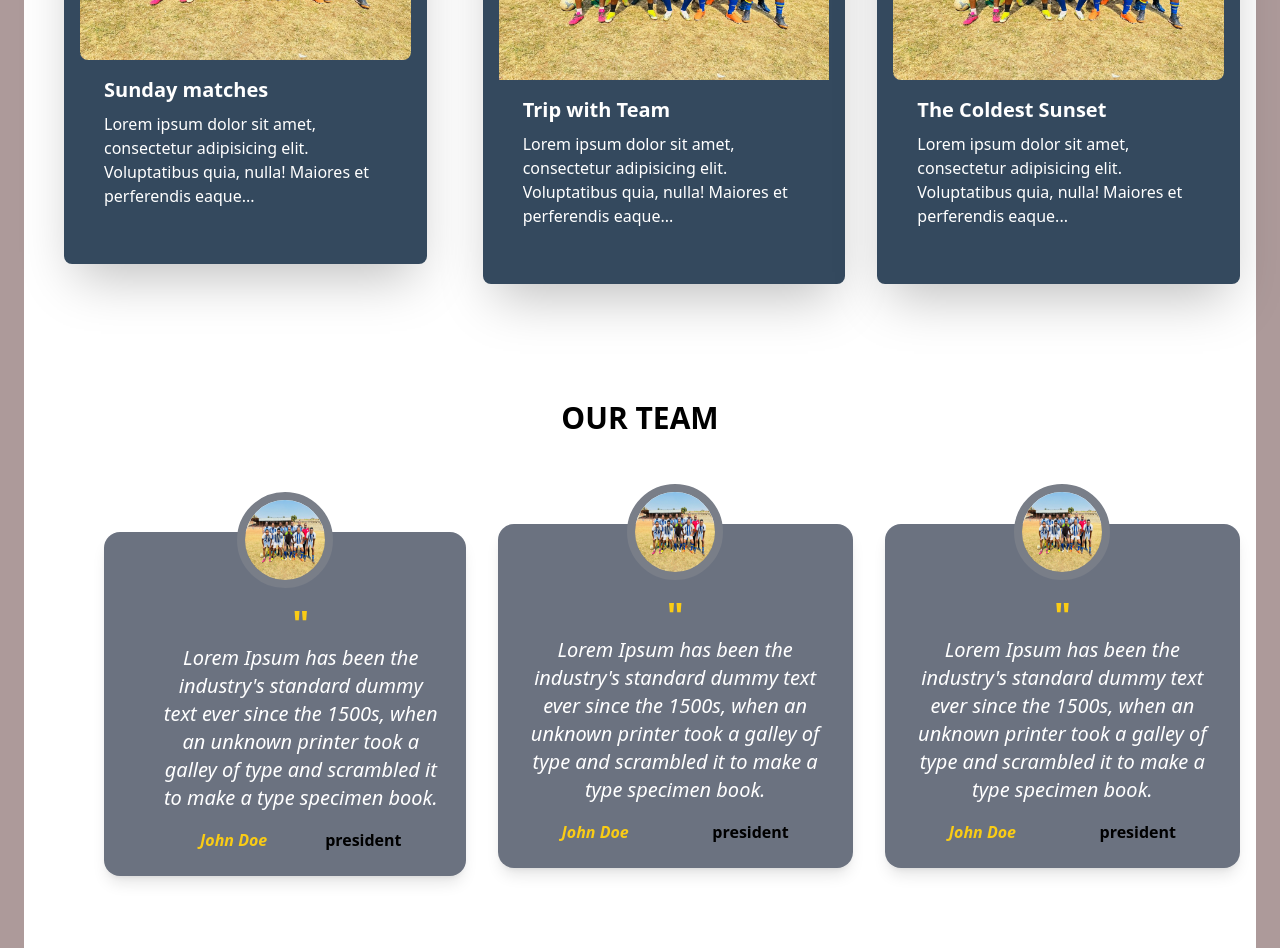
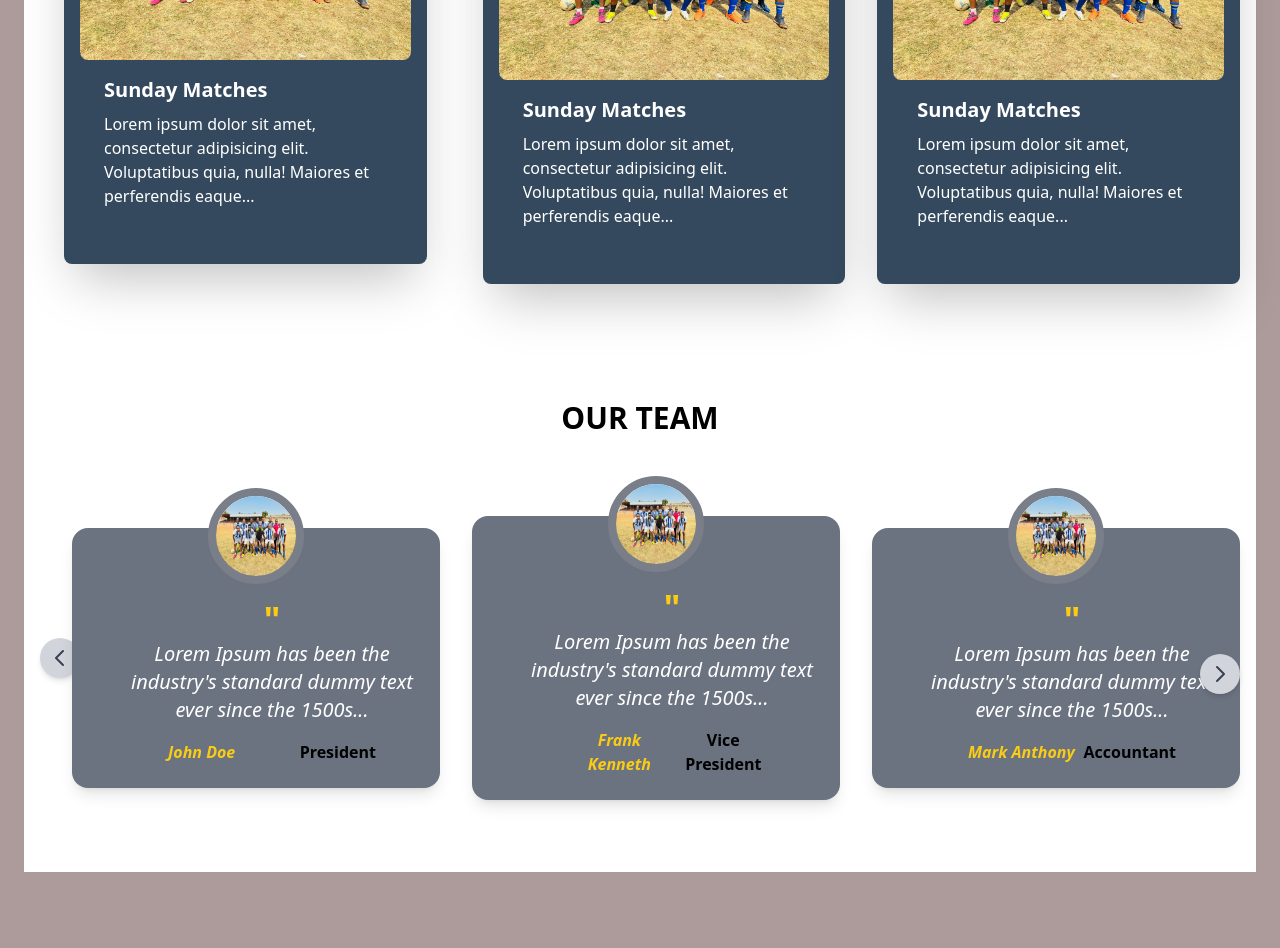
Before and after one commit to Habihirwe/Alumni-football-fn, a React (Vite) app in the folder my-app/: page / in a window 1280 px wide. Shown: the part 3460-4408 px from the top of the page. After the commit the page ends 4332 px from the top, so only its background shows below. Built offline with nearby package versions, Linux system fonts and the light colour scheme; a web font is replaced by a local one.

Commit message:
adding maps

```diff
--- a/my-app/src/components/Activities.jsx
+++ b/my-app/src/components/Activities.jsx
@@ -1,71 +1,58 @@
 import React from "react";
 import bk from "../assets/images/bk.jpeg";
 
-
 function Activities() {
+  const latestActivities = [
+    {
+      image: bk,
+      topic: "Sunday Matches",
+      description:
+        "Lorem ipsum dolor sit amet, consectetur adipisicing elit. Voluptatibus quia, nulla! Maiores et perferendis eaque...",
+    },
+    {
+      image: bk,
+      topic: "Sunday Matches",
+      description:
+        "Lorem ipsum dolor sit amet, consectetur adipisicing elit. Voluptatibus quia, nulla! Maiores et perferendis eaque...",
+    },
+    {
+      image: bk,
+      topic: "Sunday Matches",
+      description:
+        "Lorem ipsum dolor sit amet, consectetur adipisicing elit. Voluptatibus quia, nulla! Maiores et perferendis eaque...",
+    },
+  ];
   return (
     <div className=" bg-white ml-6 mr-6 px-4 py-10 z-40 ">
       <h1 className="font-bold text-black text-center text-3xl pb-4">
         ACTIVITIES
       </h1>
       <div>
-         <div className=" flex md:space-x-8 md:justify-center  md:flex-row  flex-col pt-4 space-y-4 py-8 items-center">
-        <div class="max-w-sm overflow-hidden shadow-2xl bg-[#34495E] ml-6 mr-6 px-4 py-10 z-40  mb-6 rounded-lg  ">
+        <div className=" flex md:space-x-8 md:justify-center  md:flex-row  flex-col pt-4 space-y-4 py-8 items-center ">
+          {latestActivities.map((activity, index) => (
+            <div
+              key={index}
+              class="max-w-sm overflow-hidden shadow-2xl bg-[#34495E] ml-6 mr-6 px-4 py-10 z-40  mb-6 rounded-lg  "
+            >
               <img
-            src={bk}
-            alt="Sunset in the mountains"
-            className="object-cover w-full rounded-lg transition ease-in-out delay-150  hover:-translate-y-1 hover:scale-110 duration-1000"
-          />
-          <div class="px-6 py-4">
-            <div class="font-bold text-xl mb-2 text-white">Sunday matches </div>
-            <p class="text-white text-base  overflow-hidden">
-              <a href="" className="hover:underline">
-                {" "}
-                Lorem ipsum dolor sit amet, consectetur adipisicing elit.
-                Voluptatibus quia, nulla! Maiores et perferendis eaque...
-              </a>
-            </p>
-          </div>
-        </div>
-        <div class="max-w-sm overflow-hidden shadow-2xl bg-[#34495E] ml-6 mr-6 px-4 py-10 z-40  mb-6 rounded-lg  mt-4 ">
-          <img
-            src={bk}
-            alt="Sunset in the mountains"
-            className="object-cover w-full transition ease-in-out delay-150  hover:-translate-y-1 hover:scale-110 duration-1000"
-          />
-          <div class="px-6 py-4">
-            <div class="font-bold text-xl mb-2 text-white">Trip with Team</div>
-            <p class="text-white text-base  overflow-hidden">
-              <a href="" className="hover:underline">
-                {" "}
-                Lorem ipsum dolor sit amet, consectetur adipisicing elit.
-                Voluptatibus quia, nulla! Maiores et perferendis eaque...
-              </a>
-            </p>
-          </div>
-        </div>
-        <div class="max-w-sm overflow-hidden shadow-2xl bg-[#34495E] ml-6 mr-6 px-4 py-10 z-40  mb-6 rounded-lg  mt-4 ">
-          <img
-            src={bk}
+                src={activity.image}
                 alt="Sunset in the mountains"
                 className="object-cover w-full rounded-lg transition ease-in-out delay-150  hover:-translate-y-1 hover:scale-110 duration-1000"
               />
               <div class="px-6 py-4">
                 <div class="font-bold text-xl mb-2 text-white">
-              The Coldest Sunset
+                  {activity.topic}{" "}
                 </div>
                 <p class="text-white text-base  overflow-hidden">
                   <a href="" className="hover:underline">
-                {" "}
-                Lorem ipsum dolor sit amet, consectetur adipisicing elit.
-                Voluptatibus quia, nulla! Maiores et perferendis eaque...
+                    {activity.description}
                   </a>
                 </p>
               </div>
             </div>
+          ))}
         </div>
       </div>
-
     </div>
   );
 }
--- a/my-app/src/components/Team.jsx
+++ b/my-app/src/components/Team.jsx
@@ -2,84 +2,84 @@ import React from "react";
 import bk from "../assets/images/bk.jpeg";
 
 function Team() {
+    const teamMembers = [
+        {
+          name: "John Doe",
+          position: "President",
+          image: bk,
+          description: "Lorem Ipsum has been the industry's standard dummy text ever since the 1500s...",
+        },
+        {
+          name: "Frank Kenneth",
+          position: "Vice President",
+          image: bk,
+          description: "Lorem Ipsum has been the industry's standard dummy text ever since the 1500s...",
+        },
+        {
+          name: "Mark Anthony",
+          position: "Accountant",
+          image: bk,
+          description: "Lorem Ipsum has been the industry's standard dummy text ever since the 1500s...",
+        },
+
+      ];
+
   return (
     <div className=" bg-white ml-6 mr-6 px-4 py-10 z-40  ">
          <h1 className="font-bold text-black text-center text-3xl pb-4">
          OUR TEAM
       </h1>
-       <div className=" flex md:space-x-8 md:justify-center  md:flex-row  flex-col pt-4 space-y-4 py-8 items-center mt-8">
-        <div className="max-w-sm bg-[#6B7280] rounded-2xl shadow-lg p-6 space-x-8 ml-16 mt-8">
+       <div className=" flex md:space-x-8  justify-center space-x-6 relative  md:justify-center  md:flex-row  flex-col pt-4 space-y-4 py-8 items-center mt-8">
+       <button className="absolute left-0 top-1/2 transform -translate-y-1/2 bg-gray-300 p-2 rounded-full shadow-md hover:bg-gray-400 " >
+          <svg
+            xmlns="http://www.w3.org/2000/svg"
+            fill="none"
+            viewBox="0 0 24 24"
+            strokeWidth={2}
+            stroke="currentColor"
+            className="w-6 h-6 text-gray-700"
+          >
+            <path strokeLinecap="round" strokeLinejoin="round" d="M15 19l-7-7 7-7" />
+          </svg>
+        </button>
+        {
+            teamMembers.map((member,index)=>(
+            <div key={index} className="max-w-sm bg-[#6B7280] rounded-2xl shadow-lg p-6 space-x-8 ml-16 mt-8 relative mx-4">
                 <div className="flex justify-center -mt-16">
                   <img
                     className="w-24 h-24 rounded-full border-8 border-[#797E88]"
-              src={bk}
+                    src={member.image}
                     alt="Profile Image"
                   />
                 </div>
                 <div className="text-center mt-4">
                   <h2 className="text-4xl font-semibold text-yellow-400">"</h2>
                   <p className=" text-white text-xl italic">
-              Lorem Ipsum has been the industry's standard dummy text ever since
-              the 1500s, when an unknown printer took a galley of type and
-              scrambled it to make a type specimen book.
+                   { member.description}
                   </p>
                   <div className="flex justify-between items-center mt-4">
                     <h1 className="ml-10 font-semibold italic text-yellow-400">
-                {" "}
-                John Doe
+
+                      {member.name}
                     </h1>
-              <h4 className="mr-10 font-semibold"> president</h4>
+                    <h4 className="mr-10 font-semibold"> {member.position}</h4>
                   </div>
                 </div>
-        </div>
-        <div className="max-w-sm bg-[#6B7280] rounded-2xl shadow-lg p-6 mt-8 ml-16">
-          <div className="flex justify-center -mt-16">
-            <img
-              className="w-24 h-24 rounded-full border-8 border-[#797E88]"
-              src={bk}
-              alt="Profile Image"
-            />
-          </div>
-          <div className="text-center mt-4">
-            <h2 className="text-4xl font-semibold text-yellow-400">"</h2>
-            <p className=" text-white text-xl italic">
-              Lorem Ipsum has been the industry's standard dummy text ever since
-              the 1500s, when an unknown printer took a galley of type and
-              scrambled it to make a type specimen book.
-            </p>
-            <div className="flex justify-between items-center mt-4">
-              <h1 className="ml-10 font-semibold italic text-yellow-400">
-                {" "}
-                John Doe
-              </h1>
-              <h4 className="mr-10 font-semibold"> president</h4>
-            </div>
-          </div>
-        </div>
-        <div className="max-w-sm bg-[#6B7280] rounded-2xl shadow-lg p-6 ml-16">
-          <div className="flex justify-center -mt-16">
-            <img
-              className="w-24 h-24 rounded-full border-8 border-[#797E88]"
-              src={bk}
-              alt="Profile Image"
-            />
-          </div>
-          <div className="text-center mt-4">
-            <h2 className="text-4xl font-semibold text-yellow-400">"</h2>
-            <p className=" text-white text-xl italic">
-              Lorem Ipsum has been the industry's standard dummy text ever since
-              the 1500s, when an unknown printer took a galley of type and
-              scrambled it to make a type specimen book.
-            </p>
-            <div className="flex justify-between items-center mt-4">
-              <h1 className="ml-10 font-semibold italic text-yellow-400">
-                {" "}
-                John Doe
-              </h1>
-              <h4 className="mr-10 font-semibold"> president</h4>
-            </div>
-          </div>
-        </div>
+              </div>))
+        }
+
+        <button className="absolute right-0 top-1/2 transform -translate-y-1/2 bg-gray-300 p-2 rounded-full shadow-md hover:bg-gray-400 ">
+          <svg
+            xmlns="http://www.w3.org/2000/svg"
+            fill="none"
+            viewBox="0 0 24 24"
+            strokeWidth={2}
+            stroke="currentColor"
+            className="w-6 h-6 text-gray-700"
+          >
+            <path strokeLinecap="round" strokeLinejoin="round" d="M9 5l7 7-7 7" />
+          </svg>
+        </button>
 
       </div>
     </div>
```
Lines whose indentation alone changed are shown as unchanged.
